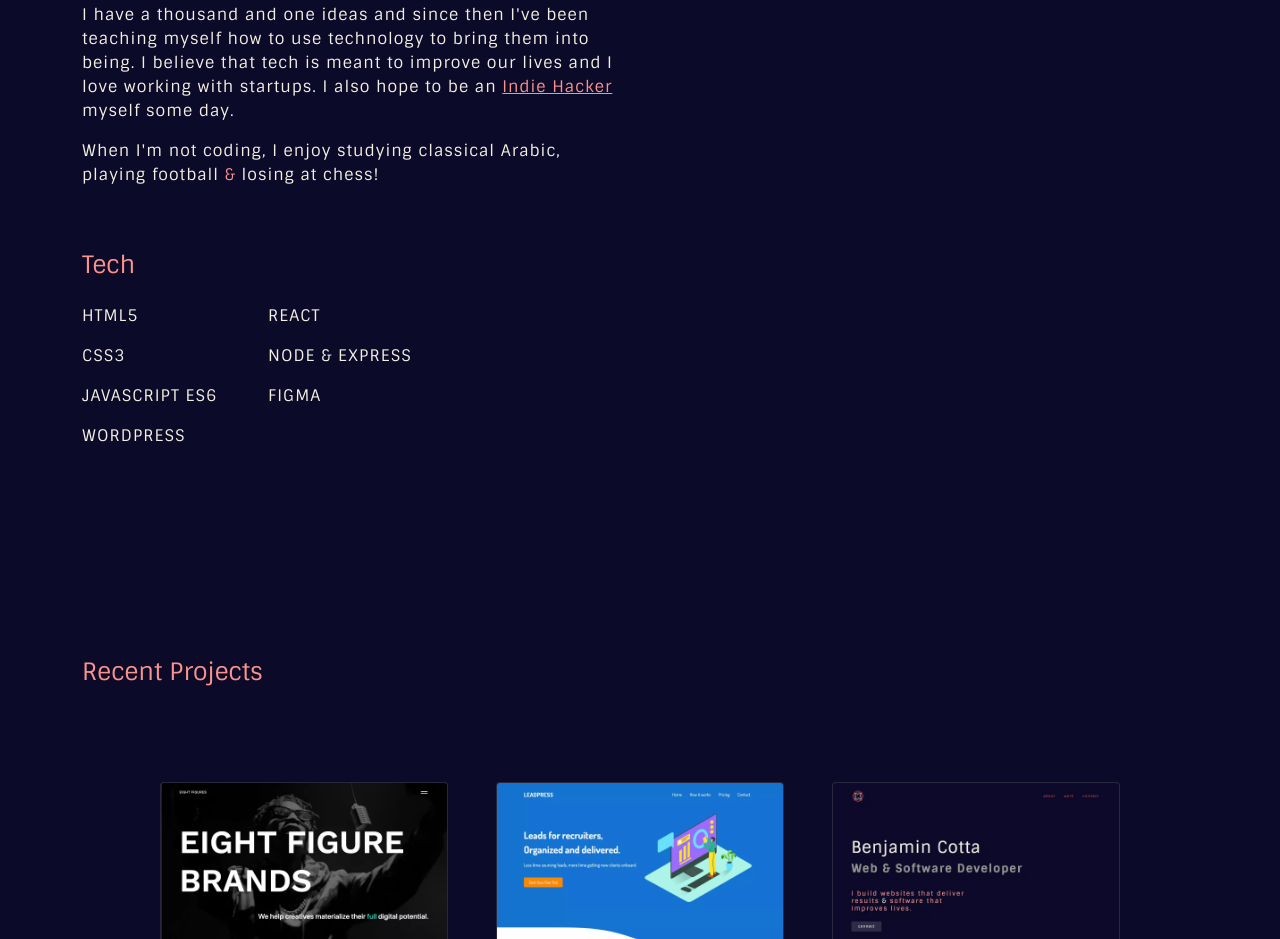
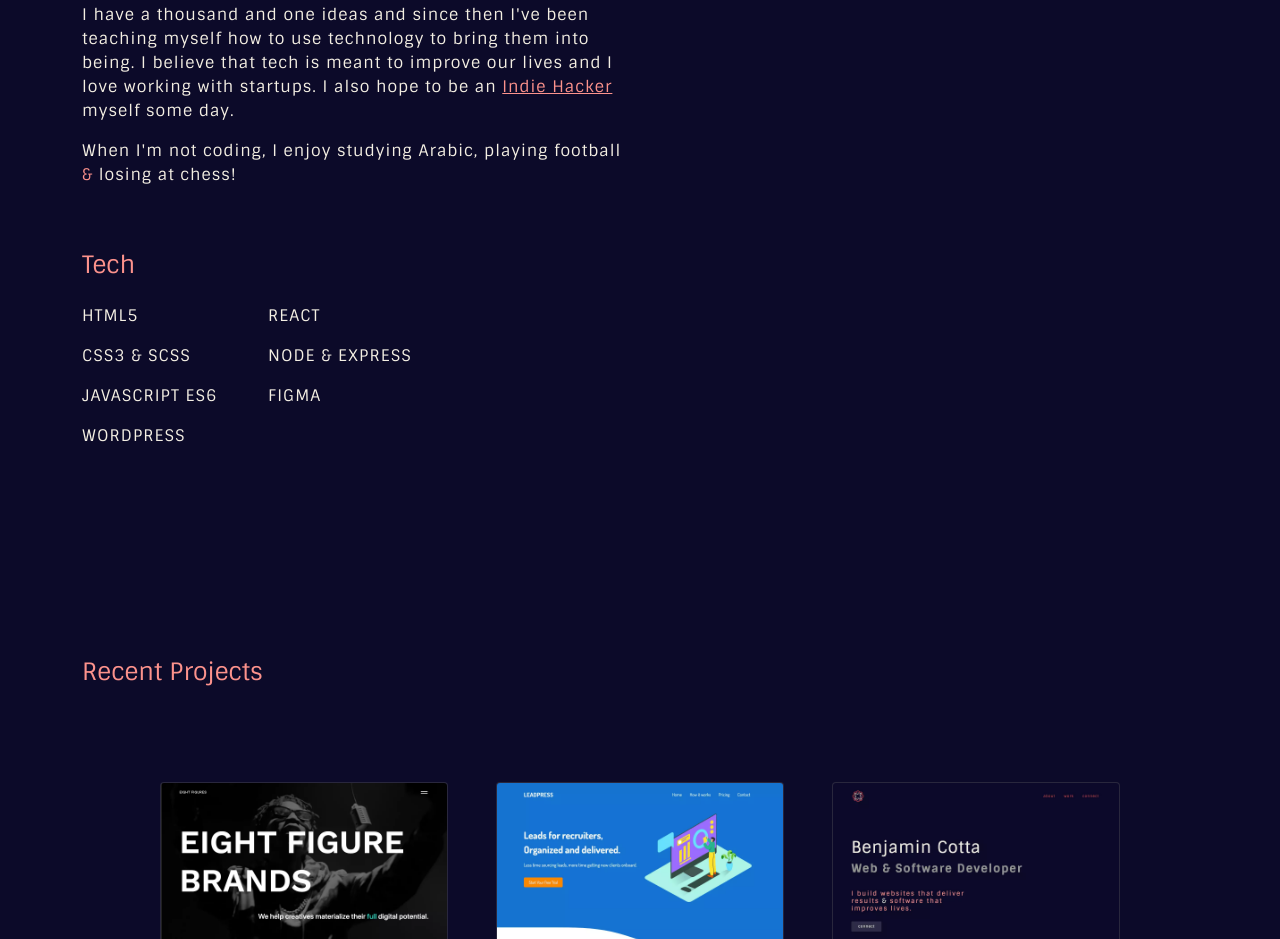
Before and after one commit to benjamincotta/Cotta-Digital-Website, a website: page index.html in a window 1280 px wide. Shown: the part 1039-1978 px from the top of the page. Drawn offline with nearby package versions, Linux system fonts and the light colour scheme.

Commit message:
Update index.html

```diff
--- a/index.html
+++ b/index.html
@@ -69,13 +69,13 @@
                     <h4 class="my-4">About me</h4>
                     <p>Looking for a career change in late 2019 I stumbled on Software Development, and a whole world of endless creative opportunities opened up to me. </p>
                     <p>I have a thousand and one ideas and since then I've been teaching myself how to use technology to bring them into being. I believe that tech is meant to improve our lives and I love working with startups. I also hope to be an <a href="https://www.indiehackers.com/">Indie Hacker</a> myself some day.</p>
-                    <p>When I'm not coding, I enjoy studying classical Arabic, playing football <span>&</span> losing at chess!</p>
+                    <p>When I'm not coding, I enjoy studying Arabic, playing football <span>&</span> losing at chess!</p>
                 </div>
                 <div class="row d-flex flex-lg-row justify-content-start">
                     <div class="col-6 col-md-3 col-lg-2">
                         <h4 class="mb-4">Tech</h4>
                         <p class="tech-stack">HTML5</p>
-                        <p class="tech-stack">CSS3</p>
+                        <p class="tech-stack">CSS3 & SCSS</p>
                         <p class="tech-stack">JAVASCRIPT ES6</p>
                         <p class="tech-stack">WORDPRESS</p>
                     </div>
```
